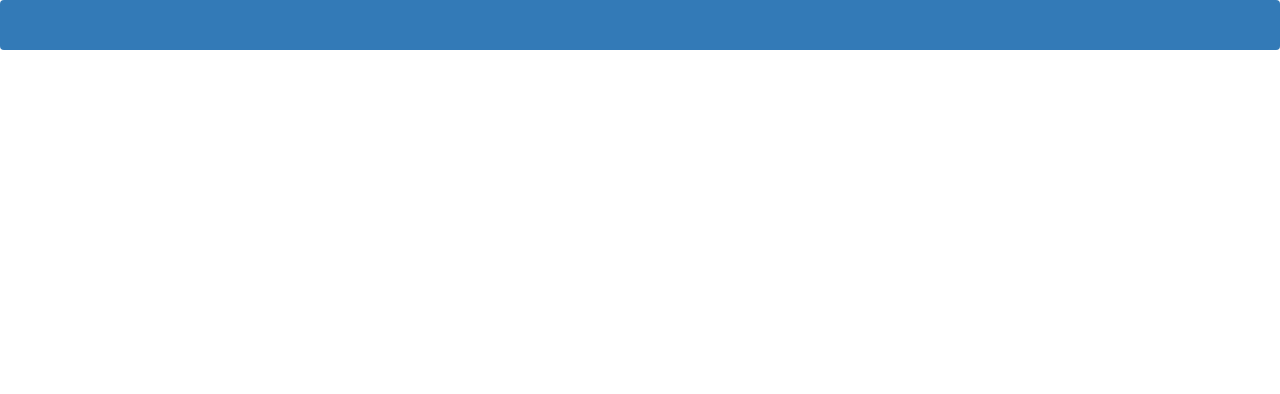
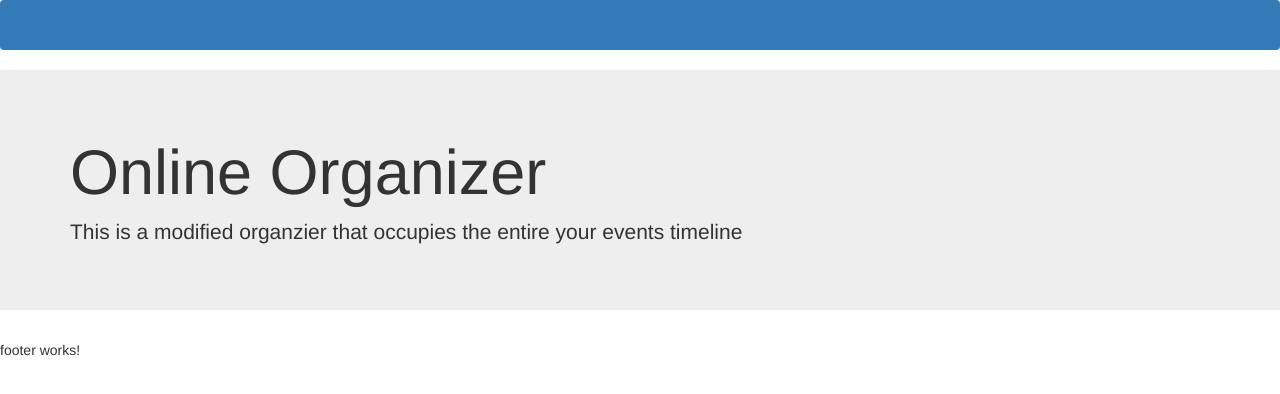
Before and after one commit to chamodshehanka/af-angular-assignment, an Angular app: page / in a window 1280 px wide. Shown: the top 394 px of the page. Built offline with nearby package versions, Linux system fonts and the light colour scheme.

Commit message:
Banner component added

```diff
--- a/angular.json
+++ b/angular.json
@@ -119,6 +119,10 @@
           }
         }
       }
-    }},
-  "defaultProject": "af-angular-assignment"
+    }
+  },
+  "defaultProject": "af-angular-assignment",
+  "cli": {
+    "analytics": "ed9b5d08-feb9-4752-b950-fc19ddd0fe1e"
+  }
 }
--- a/src/app/app-routing.module.ts
+++ b/src/app/app-routing.module.ts
@@ -1,11 +1,10 @@
 import { NgModule } from '@angular/core';
 import { Routes, RouterModule } from '@angular/router';
-
 
 const routes: Routes = [];
 
 @NgModule({
   imports: [RouterModule.forRoot(routes)],
-  exports: [RouterModule]
+  exports: [RouterModule],
 })
-export class AppRoutingModule { }
+export class AppRoutingModule {}
--- a/src/app/app.component.html
+++ b/src/app/app.component.html
@@ -1 +1,3 @@
 <app-navbar></app-navbar>
+<app-banner></app-banner>
+<app-footer></app-footer>
--- a/src/app/app.module.ts
+++ b/src/app/app.module.ts
@@ -6,6 +6,7 @@ import { AppComponent } from './app.component';
 import { NavbarComponent } from './components/common/navbar/navbar.component';
 import { FooterComponent } from './components/common/footer/footer.component';
 import { CalendarComponent } from './components/calendar/calendar.component';
+import { BannerComponent } from './components/banner/banner.component';
 
 @NgModule({
   declarations: [
@@ -13,6 +14,7 @@ import { CalendarComponent } from './components/calendar/calendar.component';
     NavbarComponent,
     FooterComponent,
     CalendarComponent,
+    BannerComponent,
   ],
   imports: [BrowserModule, AppRoutingModule],
   providers: [],
--- /dev/null
+++ b/src/app/components/banner/banner.component.html
@@ -0,0 +1,8 @@
+<div class="jumbotron jumbotron-fluid">
+  <div class="container">
+    <h1 class="display-4">Online Organizer</h1>
+    <p class="lead">
+      This is a modified organzier that occupies the entire your events timeline
+    </p>
+  </div>
+</div>
--- /dev/null
+++ b/src/app/components/banner/banner.component.ts
@@ -0,0 +1,15 @@
+import { Component, OnInit } from '@angular/core';
+
+@Component({
+  selector: 'app-banner',
+  templateUrl: './banner.component.html',
+  styleUrls: ['./banner.component.css']
+})
+export class BannerComponent implements OnInit {
+
+  constructor() { }
+
+  ngOnInit(): void {
+  }
+
+}
```
Also changed, not shown: src/app/components/banner/banner.component.css (added), 1 other file (tests, documents, lock files or other folders).
